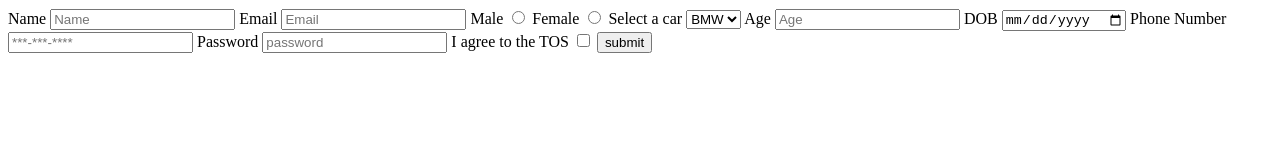
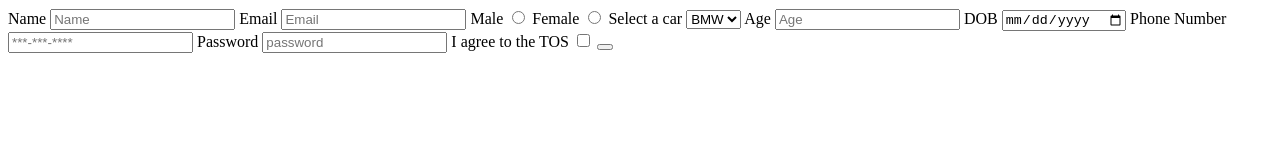
Before and after one commit to acciojob/signup-form-car-Lochan-sharma232, a website: page main.html in a window 1280 px wide. Drawn offline with Linux system fonts and the light colour scheme.

Commit message:
created a submission

```diff
--- a/main.html
+++ b/main.html
@@ -33,7 +33,7 @@
 			<input placeholder="password" type="password" id="password" required>
 			<label for="tos">I agree to the TOS </label>
 			<input type="checkbox" required id="tos">
-		<input type="submit" id="submit" value="submit">
+		<button type="submit">
 
 	</form>
 	<!-- the entire body must be written by student -->
```
